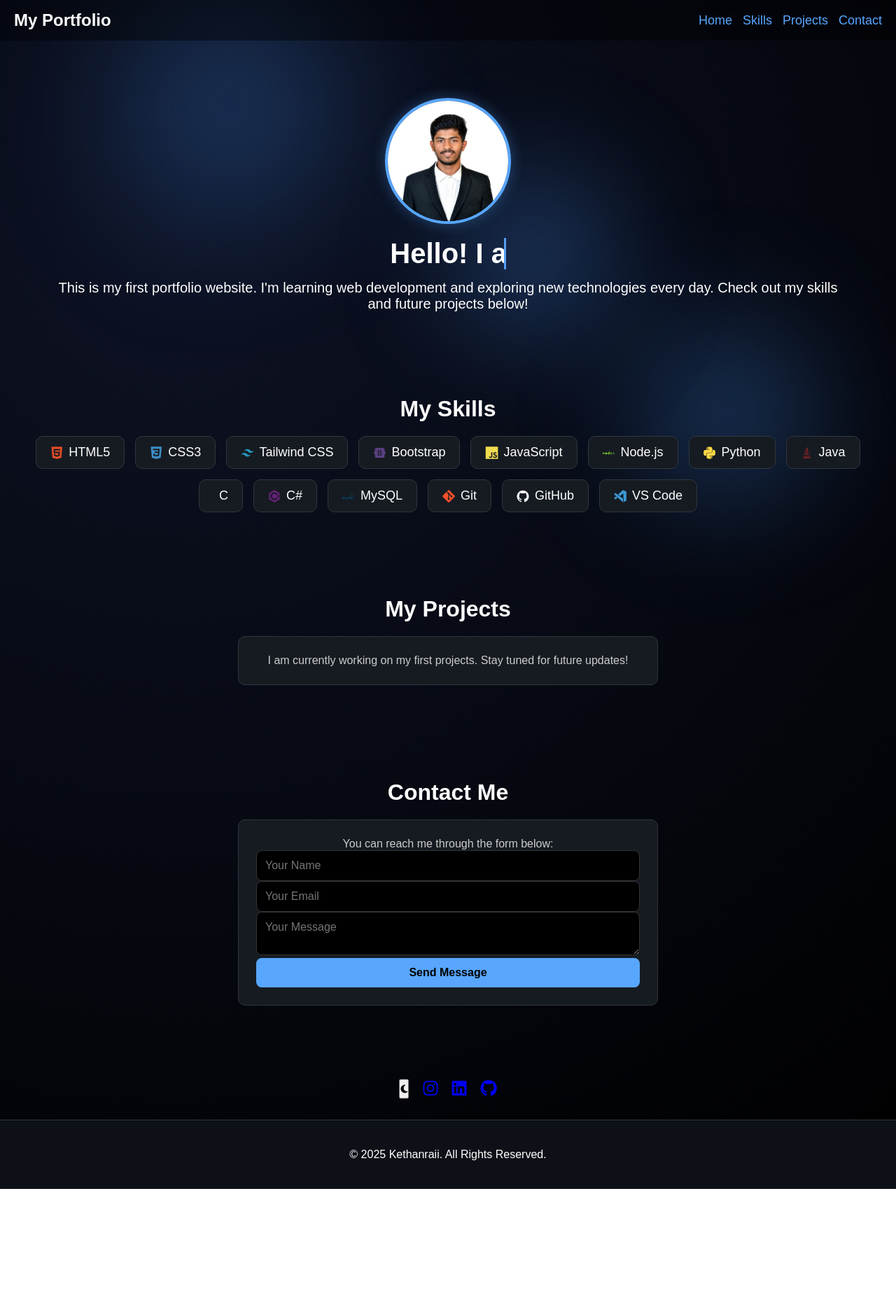
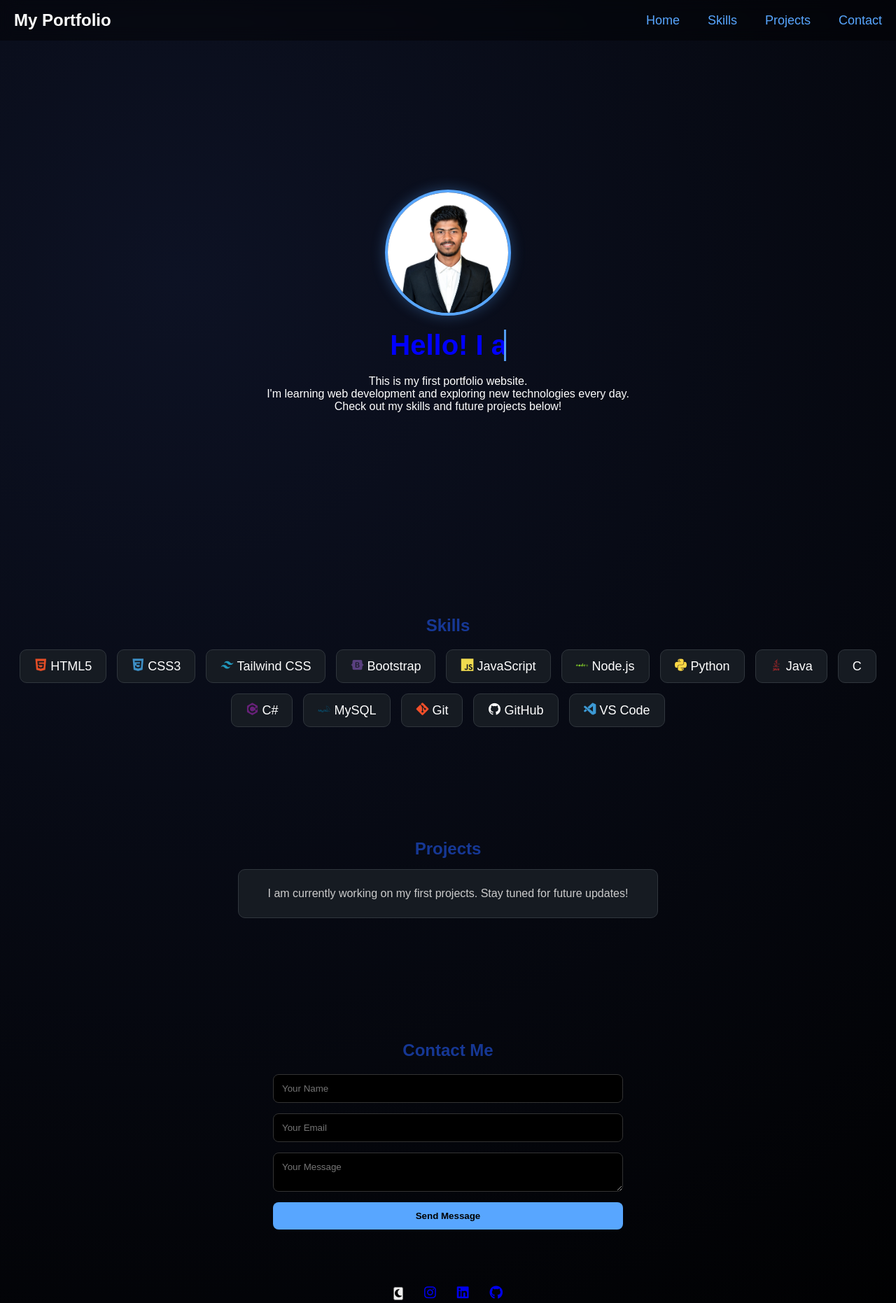
Before and after one commit to K-raiiiz/my-portfolio, a plain HTML site: page index.html in a window 1280 px wide. Shown: the top 1862 px of the page at 70% size. Before the commit the page ends 1699 px from the top, so only its background shows below. Drawn offline with nearby package versions, Linux system fonts and the light colour scheme.

Commit message:
minor updated portfolio

```diff
--- a/index.html
+++ b/index.html
@@ -3,147 +3,85 @@
 <head>
 <meta charset="UTF-8" />
 <meta name="viewport" content="width=device-width, initial-scale=1.0" />
-  <title>My Portfolio</title>
+<title>Optimized Responsive Portfolio</title>
   <link rel="stylesheet" href="https://cdnjs.cloudflare.com/ajax/libs/font-awesome/6.5.0/css/all.min.css">
   <link rel="stylesheet" href="https://cdn.jsdelivr.net/gh/devicons/devicon@latest/devicon.min.css">
 <style>
-    /* General */
-    * { margin: 0; padding: 0; box-sizing: border-box; font-family: 'Poppins', sans-serif; }
-    body {
-      color: #fff;
-      background: radial-gradient(circle at 20% 20%, #0d1224, #000);
-      min-height: 100vh;
-      transition: background 0.5s, color 0.5s;
-      overflow-x: hidden;
+html{scroll-behavior:smooth;}
+*{margin:0;padding:0;box-sizing:border-box;font-family:'Poppins',sans-serif;}
+body{color:#fff;background:radial-gradient(circle at 20% 20%,#0d1224,#000);overflow-x:hidden;}
+header{width:100%;padding:15px 20px;display:flex;justify-content:space-between;align-items:center;position:fixed;top:0;background:rgba(0,0,0,0.4);backdrop-filter:blur(10px);z-index:1000;}
+header h1{font-size:clamp(18px,4vw,24px);}
+nav{display:flex;gap:40px;}
+nav a{text-decoration:none;color:#58a6ff;font-size:clamp(14px,3vw,18px);}
+nav a:hover{color:#1f6feb;}
+.hamburger{display:none;flex-direction:column;cursor:pointer;gap:5px;}
+.hamburger span{width:28px;height:3px;background:#58a6ff;border-radius:5px;transition:0.3s;}
+.mobile-menu{display:none;flex-direction:column;position:absolute;top:60px;right:20px;background:#000000cc;padding:20px;border-radius:10px;gap:15px;}
+.mobile-menu a{color:#58a6ff;text-decoration:none;font-size:18px;}
+.hero{min-height:100vh;display:flex;flex-direction:column;justify-content:center;align-items:center;text-align:center;padding:120px 20px 60px;}
+.profile-img{width:clamp(120px,30vw,180px);height:clamp(120px,30vw,180px);border-radius:50%;object-fit:cover;border:4px solid #58a6ff;margin-bottom:20px;box-shadow:0 0 20px #58a6ff55;}
+.typing-text{font-size:clamp(24px,6vw,40px);white-space:nowrap;border-right:3px solid #58a6ff;width:0;overflow:hidden;animation:typing 4s steps(30) forwards,blink .7s infinite;}
+@keyframes typing{from{width:0;}to{width:100%;}}
+@keyframes blink{50%{border-color:transparent;}}
+.fade-in{opacity:0;transform:translateY(20px);transition:opacity .8s ease-out,transform .8s ease-out;}
+.show{opacity:1;transform:translateY(0);}
+.skills,.projects,.contact{padding:80px 20px;text-align:center;}
+.skill-list{display:flex;flex-wrap:wrap;justify-content:center;gap:15px;margin-top:20px;}
+.skill{padding:12px 20px;background:#161b22;border-radius:10px;border:1px solid #30363d;transition:0.3s;font-size:clamp(14px,3vw,18px);}
+.skill:hover{transform:scale(1.05);border-color:#58a6ff;}
+.project-box{padding:25px;background:#161b22;border-radius:10px;width:90%;max-width:600px;margin:15px auto;border:1px solid #30363d;color:#ccc;}
+form{max-width:500px;margin:auto;display:flex;flex-direction:column;gap:15px;margin-top:20px;}
+form input,form textarea{padding:12px;border-radius:8px;border:1px solid #333;background:#000;color:#fff;width:100%;}
+form button{padding:12px;border-radius:8px;background:#58a6ff;border:none;color:#000;font-weight:bold;cursor:pointer;}
+.footer{text-align:center;padding:20px;color:#888;margin-top:40px;}
+.footer-options{
+  display: flex;
+  gap: 30px;
+  align-items: center;
+  justify-content: center;
+  font-size: larger;
 }
-    .dark-mode { background: #000; color: #fff; }
-    .light-mode { background: #f9f9f9; color: #000; }
-
-    /* Header */
-    header {
-      width: 100%;
-      padding: 15px 20px;
-      display: flex;
-      justify-content: space-between;
-      align-items: center;
-      position: fixed;
-      top: 0;
-      background: rgba(0,0,0,0.4);
-      backdrop-filter: blur(10px);
-      z-index: 1000;
-      flex-wrap: wrap;
+#sbmtbtn:hover{
+  background-color:rgba(27, 70, 190, 0.765);
 }
-    header h1 { font-size: clamp(18px, 4vw, 24px); }
-    nav {
-      display: flex;
-      flex-wrap: wrap;
-    }
-    nav a {
-      margin-left: 15px;
-      text-decoration: none;
-      color: #58a6ff;
-      font-size: clamp(14px, 3vw, 18px);
-      transition: color 0.3s;
-    }
-    nav a:hover { color: #1f6feb; }
-
-    /* Floating blobs */
-    .blob { position: absolute; width: 250px; height: 250px; background: radial-gradient(circle, #58a6ff55, #1f6feb33); filter: blur(80px); border-radius: 50%; animation: floatBlob 12s infinite ease-in-out; z-index: -1; }
-    @keyframes floatBlob { 0% { transform: translate(0,0) scale(1); } 50% { transform: translate(80px, -60px) scale(1.3); } 100% { transform: translate(0,0) scale(1); } }
-
-    /* Hero */
-    .hero {
-      display: flex;
-      flex-direction: column;
-      justify-content: center;
-      align-items: center;
-      text-align: center;
-      padding: 140px 20px 60px; /* leave space for header */
-    }
-    .profile-img {
-      width: clamp(120px, 30vw, 180px);
-      height: clamp(120px, 30vw, 180px);
-      border-radius: 50%;
-      object-fit: cover;
-      border: 4px solid #58a6ff;
-      margin-bottom: 20px;
-      box-shadow: 0 0 20px #58a6ff55;
-      animation: fadeIn 2s ease-in-out;
-    }
-    .typing-text { font-size: clamp(24px, 6vw, 40px); white-space: nowrap; border-right: 3px solid #58a6ff; width: 0; overflow: hidden; animation: typing 4s steps(30) forwards, blink 0.7s infinite; }
-    .hero p { font-size: clamp(14px, 3vw, 20px); max-width: 90%; margin-top: 15px; animation: fadeIn 3s ease-in-out; }
-
-    @keyframes typing { from { width: 0; } to { width: 100%; } }
-    @keyframes blink { 50% { border-color: transparent; } }
-    @keyframes fadeIn { from { opacity: 0; transform: translateY(20px); } to { opacity:1; transform:translateY(0); } }
-
-    /* Skills */
-    .skills { padding: 60px 20px; text-align: center; }
-    .skills h2 { font-size: clamp(24px, 6vw, 32px); margin-bottom: 20px; }
-    .skill-list { display: flex; flex-wrap: wrap; justify-content: center; gap: 15px; }
-    .skill {
-      padding: 12px 20px;
-      background: #161b22;
-      border-radius: 10px;
-      border: 1px solid #30363d;
-      transition: 0.3s;
-      cursor: pointer;
-      display: flex;
-      align-items: center;
-      gap: 8px;
-      font-size: clamp(14px, 3vw, 18px);
-    }
-    .skill:hover { transform: scale(1.05); border-color: #58a6ff; }
-    .light-mode .skill i { filter: invert(1); }
-    .dark-mode .devicon-github-original { filter: invert(1) brightness(2); border-radius: 45%; }
-
-    /* Projects */
-    .projects { padding: 60px 20px; text-align: center; }
-    .projects h2 { font-size: clamp(24px, 6vw, 32px); margin-bottom: 20px; }
-    .project-box {
-      padding: 25px;
-      background: #161b22;
-      border-radius: 10px;
-      width: 90%;
-      max-width: 600px;
-      margin: 15px auto;
-      border: 1px solid #30363d;
-      color: #ccc;
+.light-mode {
+  background: #f9f9f9 !important;
+  color: #000 !important;
 }
 
-    /* Contact form */
-    form input, form textarea, form button { width: 100%; font-size: clamp(14px, 3vw, 16px); }
-    form input, form textarea { padding: 12px; border-radius:8px; border:1px solid #333; background:#000; color:#fff; }
-    form button { padding:12px; border-radius:8px; background:#58a6ff; border:none; cursor:pointer; font-weight:bold; transition:0.3s; }
-    form button:hover { background:#1f6feb; }
+.dark-mode {
+  background: radial-gradient(circle at 20% 20%, #0d1224, #000) !important;
+  color: #fff !important;
+}
 
-    /* Footer */
-    .footer-options { display:flex; flex-wrap:wrap; gap:20px; margin:30px 0; justify-content:center; }
-    .footer-options a { font-size: clamp(20px,5vw,24px); }
-    footer { padding: 40px; text-align:center; background:#0d1117; border-top:1px solid #30363d; }
+/* Fix for cards & form background in light mode */
+.light-mode .skill,
+.light-mode .project-box,
+.light-mode form input,
+.light-mode form textarea {
+  background: #fff !important;
+  color: #000 !important;
+  border-color: #ccc !important;
+}
 
-    /* Media Queries */
-    @media (max-width: 768px) {
-      nav { justify-content: center; margin-top: 10px; }
-      .skill-list { gap: 10px; }
+.light-mode header {
+  background: rgba(255, 255, 255, 0.6) !important;
+  color: #000 !important;
 }
-    @media (max-width: 480px) {
-      header { flex-direction: column; align-items: flex-start; }
-      nav { flex-direction: column; gap: 10px; width: 100%; }
-      .hero { padding: 160px 15px 50px; }
-      .typing-text { font-size: 20px; }
-      .skill { padding: 10px 15px; font-size: 14px; }
+
+.light-mode nav a {
+  color: #1f6feb !important;
 }
+
+.light-mode .mobile-menu {
+  background: #ffffffcc !important;
+}
+
+@media(max-width:768px){nav{display:none;}.hamburger{display:flex;}}
 </style>
 </head>
 <body>
-
-  <!-- Floating blobs -->
-  <div class="blob" style="top: 10%; left: 10%; animation-delay: 0s;"></div>
-  <div class="blob" style="top: 60%; left: 70%; animation-delay: 3s;"></div>
-  <div class="blob" style="top: 30%; left: 50%; animation-delay: 6s;"></div>
-
-  <!-- Header -->
 <header>
 <h1>My Portfolio</h1>
 <nav>
@@ -152,18 +90,23 @@
 <a href="#projects">Projects</a>
 <a href="#contact">Contact</a>
 </nav>
+<div class="hamburger" onclick="toggleMenu()">
+<span></span><span></span><span></span>
+</div>
+<div class="mobile-menu" id="mobileMenu">
+<a onclick="toggleMenu()" href="#home">Home</a>
+<a onclick="toggleMenu()" href="#skills">Skills</a>
+<a onclick="toggleMenu()" href="#projects">Projects</a>
+<a onclick="toggleMenu()" href="#contact">Contact</a>
+</div>
 </header>
-
-  <!-- Hero Section -->
-  <section id="home" class="hero">
-    <img src="my-portfolio/assets/profile.jpg" alt="My Photo" class="profile-img">
-    <h2 class="typing-text"></h2>
-    <p>This is my first portfolio website. I'm learning web development and exploring new technologies every day. Check out my skills and future projects below!</p>
+<section class="hero fade-in" id="home">
+<img loading="lazy" src="assets/profile.jpg" class="profile-img" />
+<h1 class="typing-text">Hi, I'm a Web Developer</h1>
+ <p style="margin-top:20px;">This is my first portfolio website.</br> I'm learning web development and exploring new technologies every day. </br>Check out my skills and future projects below!</p>
 </section>
-
-  <!-- Skills Section -->
-  <section id="skills" class="skills">
-    <h2>My Skills</h2>
+<section class="skills fade-in" id="skills">
+<h2 style="color: rgba(27, 70, 190, 0.765);">Skills</h2>
 <div class="skill-list">
 <div class="skill"><i class="devicon-html5-plain colored"></i> HTML5</div>
       <div class="skill"><i class="devicon-css3-plain colored"></i> CSS3</div>
@@ -181,76 +124,137 @@
       <div class="skill"><i class="devicon-vscode-plain colored"></i> VS Code</div>
 </div>
 </section>
-
-  <!-- Projects Section -->
-  <section id="projects" class="projects">
-    <h2>My Projects</h2>
-    <div class="project-box">
+<section class="projects fade-in" id="projects">
+   <h2 style="text-align: center;color: rgba(27, 70, 190, 0.765);">Projects</h2>
+<div class="project-box"
       <p>I am currently working on my first projects. Stay tuned for future updates!</p>
     </div>
 </section>
-
-  <!-- Contact Section -->
-  <section id="contact" class="projects">
-    <h2>Contact Me</h2>
-    <div class="project-box">
-      <p>You can reach me through the form below:</p>
-      <form action="https://formspree.io/f/your-form-id" method="POST">
-        <input type="text" name="name" placeholder="Your Name" required>
-        <input type="email" name="email" placeholder="Your Email" required>
+<section class="contact fade-in" id="contact">
+<h2 style="color: rgba(27, 70, 190, 0.765);">Contact Me</h2>
+<form action="" id ="contact-form"  method="POST">
+<input type="text" name="name" placeholder="Your Name" required />
+<input type="email" name="email" placeholder="Your Email" required />
 <textarea name="message" placeholder="Your Message" required></textarea>
-        <button type="submit">Send Message</button>
+<button id="sbmtbtn" type="submit">Send Message</button>
 </form>
-    </div>
 </section>
-
-  <!-- Footer -->
 <div class="footer-options">
     <button id="mode-toggle"><i class="fas fa-moon"></i></button>
     <a href="https://instagram.com/_kethann_raii_" target="_blank"><i class="fab fa-instagram"></i></a>
     <a href="https://linkedin.com/in/yourusername" target="_blank"><i class="fab fa-linkedin"></i></a>
     <a href="https://github.com/K-raii.github.io" target="_blank"><i class="fab fa-github"></i></a>
   </div>
-  <footer>
-    <p>© 2025 Kethanraii. All Rights Reserved.</p>
-  </footer>
+<div class="footer">© 2025 Kethanraii. All Rights Reserved.</div>
+<script src="https://cdn.jsdelivr.net/npm/emailjs-com@3/dist/email.min.js"></script>
+<script>
+// ===========================
+// Mobile Menu Toggle
+// ===========================
+function toggleMenu() {
+  const menu = document.getElementById('mobileMenu');
+  menu.style.display = menu.style.display === 'flex' ? 'none' : 'flex';
+}
 
-  <!-- Scripts -->
-  <script>
-    // Smooth scrolling
-    document.querySelectorAll('nav a').forEach(link => {
-      link.addEventListener('click', function(e) {
-        e.preventDefault();
-        document.querySelector(this.getAttribute('href')).scrollIntoView({ behavior: 'smooth' });
+// ===========================
+// Intersection Observer Animations
+// ===========================
+const observer = new IntersectionObserver(
+  entries => {
+    entries.forEach(entry => {
+      if (entry.isIntersecting) {
+        entry.target.classList.add('show');
+      }
     });
+  },
+  { threshold: 0.2 }
+);
+
+document.querySelectorAll('.fade-in').forEach(sec => observer.observe(sec));
+
+// ===========================
+// Dark / Light Mode Toggle (FULL WORKING)
+// ===========================
+const toggleBtn = document.getElementById('mode-toggle');
+const modeIcon = toggleBtn.querySelector('i');
+
+// Toggle theme when button clicked
+toggleBtn.addEventListener('click', () => {
+  if (document.body.classList.contains('light-mode')) {
+    // switch to dark
+    document.body.classList.remove('light-mode');
+    document.body.classList.add('dark-mode');
+    modeIcon.classList.replace('fa-sun', 'fa-moon');
+    modeIcon.style.color = "#58a6ff";
+    localStorage.setItem("theme", "dark");
+  } else {
+    // switch to light
+    document.body.classList.remove('dark-mode');
+    document.body.classList.add('light-mode');
+    modeIcon.classList.replace('fa-moon', 'fa-sun');
+    modeIcon.style.color = "#f39c12";
+    localStorage.setItem("theme", "light");
+  }
 });
 
-    // Typing effect
+// Apply saved theme on reload
+window.onload = () => {
+  const savedTheme = localStorage.getItem("theme");
+  if (savedTheme === "light") {
+    document.body.classList.add("light-mode");
+    modeIcon.classList.replace("fa-moon", "fa-sun");
+    modeIcon.style.color = "#f39c12";
+  } else {
+    document.body.classList.add("dark-mode");
+  }
+};
+
+// ===========================
+// Typing Effect
+// ===========================
 const typingText = document.querySelector('.typing-text');
-    const words = ["Hello! I am Kethan", "I'm a Software Developer", "Welcome to My Portfolio", "Let's Build Something Awesome!"];
+const words = [
+  "Hello! I am Kethan.",
+  "I'm a Software Developer",
+  "Welcome to My Portfolio",
+  "Let's Build Something Awesome!"
+];
 let wordIndex = 0;
+
 function typeEffect() {
   typingText.style.width = '0';
   typingText.textContent = words[wordIndex];
   typingText.style.animation = 'none';
+
+   typingText.style.color = "blue";
+  // restart animation
   void typingText.offsetWidth;
-      typingText.style.animation = 'typing 4s steps(30) forwards, blink 0.7s infinite';
+
+  typingText.style.animation =
+    'typing 4s steps(30) forwards, blink 0.7s infinite';
+
   wordIndex = (wordIndex + 1) % words.length;
 }
 setInterval(typeEffect, 4500);
+  (function() {
+      emailjs.init("xW_RXOvw4CNSwplHq");
+  })();
 
-    // Dark/light mode toggle
-    const toggleBtn = document.getElementById('mode-toggle');
-    toggleBtn.addEventListener('click', () => {
-      document.body.classList.toggle('light-mode');
-      document.body.classList.toggle('dark-mode');
-      const icon = toggleBtn.querySelector('i');
-      if(document.body.classList.contains('light-mode')){
-        icon.classList.replace('fa-moon','fa-sun');
-      } else {
-        icon.classList.replace('fa-sun','fa-moon');
-      }
+  document.getElementById("contact-form").addEventListener("submit", function(event) {
+    event.preventDefault();
+
+    emailjs.sendForm("service_gxobbym", "template_40jhf2w", this)
+      .then(() => {
+        alert("Message sent successfully!");
+        this.reset();
+      })
+      .catch((error) => {
+        alert("Failed to send message. Please try again.");
+        console.log(error);
       });
+  });
+
 </script>
+>
 </body>
 </html>
```
Lines whose indentation alone changed are shown as unchanged.
